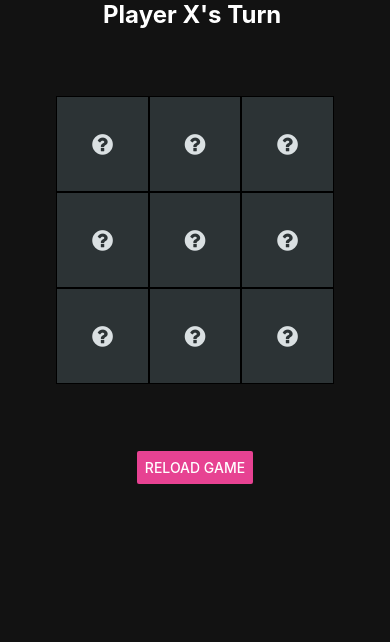
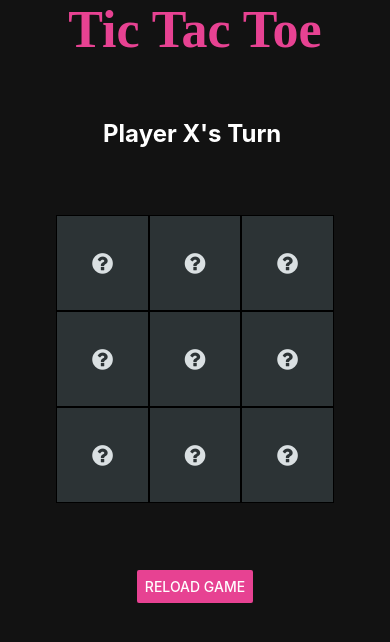
Before and after one commit to qur786/tic-tac-toe-mobile-app, a React Native app: screen / in a window 390 px wide. Shown: the top 642 px of the page. Built offline with nearby package versions, Linux system fonts and the light colour scheme.

Commit message:
refactor: added title of the app

```diff
--- a/src/App.tsx
+++ b/src/App.tsx
@@ -65,6 +65,7 @@ export function App(): React.JSX.Element {
   return (
     <SafeAreaView style={styles.container}>
       <StatusBar hidden />
+      <Text style={styles.title}>Tic Tac Toe</Text>
       <Text style={styles.playerTurnText}>
         {`Player ${currentPlayer.toUpperCase()}'s Turn `}
       </Text>
@@ -110,10 +111,17 @@ const styles = StyleSheet.create({
     alignItems: "center",
     paddingVertical: 20,
   },
+  title: {
+    fontFamily: "cursive",
+    color: "#E74292",
+    fontSize: 52,
+    fontWeight: "bold",
+  },
   playerTurnText: {
     color: "white",
     fontWeight: "bold",
     fontSize: 24,
+    marginTop: 60,
   },
   inputBtn: {
     padding: 35,
```
